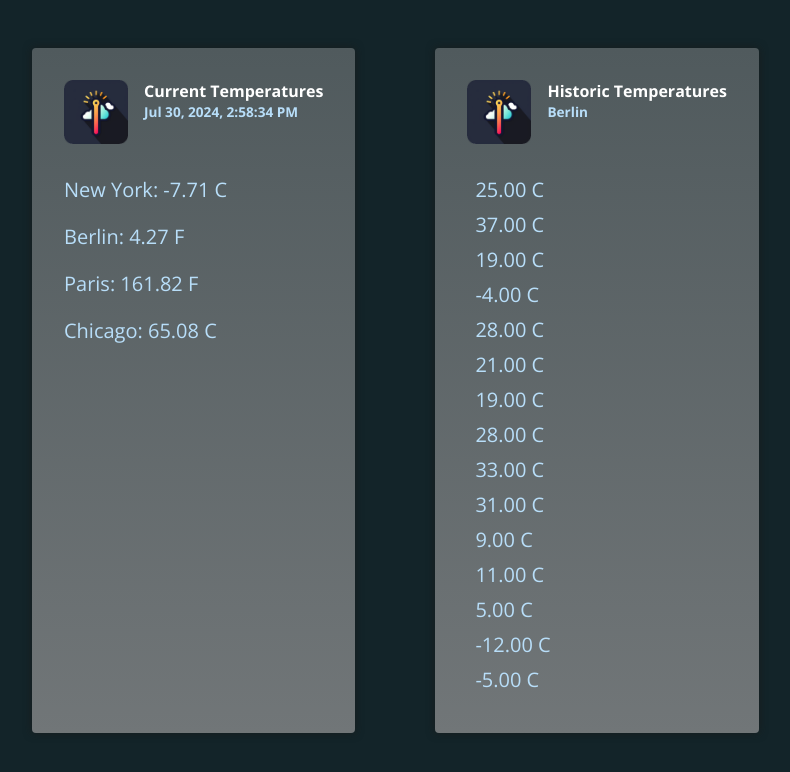
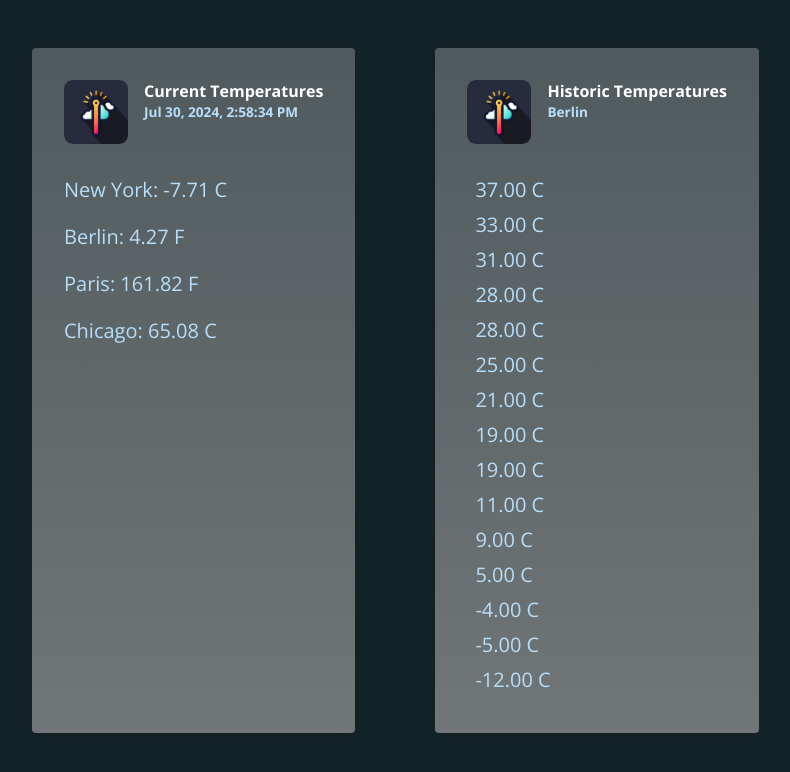
Before and after one commit to SwadhiSankar/Pipes-concepts, an Angular app: page / in a window 1280 px wide. Shown: the top 772 px of the page, without its empty margins (168-958 px from the left). Built offline with nearby package versions, Linux system fonts and the light colour scheme.

Commit message:
pure pipe

```diff
--- a/src/app/app.component.html
+++ b/src/app/app.component.html
@@ -28,7 +28,8 @@
       </div>
     </header>
     <ul>
-      @for (temperature of historicTemperatures; track temperature) {
+      @for (temperature of historicTemperatures | sortItem : 'desc'; track
+      temperature) {
       <li (click)="onReset($index)">{{ temperature | temp : "cel" }}</li>
       }
     </ul>
--- a/src/app/app.component.ts
+++ b/src/app/app.component.ts
@@ -1,12 +1,13 @@
 import { DatePipe, DecimalPipe } from '@angular/common';
 import { Component } from '@angular/core';
 import { TemperaturePipe } from './temperature.pipe';
+import { SortItemPipe } from './sort-item.pipe';
 
 @Component({
   selector: 'app-root',
   standalone: true,
   templateUrl: './app.component.html',
-  imports: [DatePipe,DecimalPipe,TemperaturePipe],
+  imports: [DatePipe, DecimalPipe, TemperaturePipe, SortItemPipe],
 })
 export class AppComponent {
   currentDate = new Date();
@@ -22,6 +23,10 @@ export class AppComponent {
   ];
 
   onReset(index: number) {
-    this.historicTemperatures[index] = 18;
+    // this.historicTemperatures[index] = 18; using pipe-> pure:false wil work
+
+    const newTemps = [...this.historicTemperatures];
+    newTemps[index] = 18;
+    this.historicTemperatures = newTemps;
   }
 }
--- /dev/null
+++ b/src/app/sort-item.pipe.ts
@@ -0,0 +1,20 @@
+import { Pipe, PipeTransform } from '@angular/core';
+
+@Pipe({
+  name: 'sortItem',
+  standalone: true,
+  pure: false,
+})
+export class SortItemPipe implements PipeTransform {
+  transform(value: string[] | number[], direction: 'asc' | 'desc' = 'asc') {
+    const sorted = [...value];
+    sorted.sort((a, b) => {
+      if (direction === 'asc') {
+        return a > b ? 1 : -1;
+      } else {
+        return a > b ? -1 : 1;
+      }
+    });
+    return sorted;
+  }
+}
```
